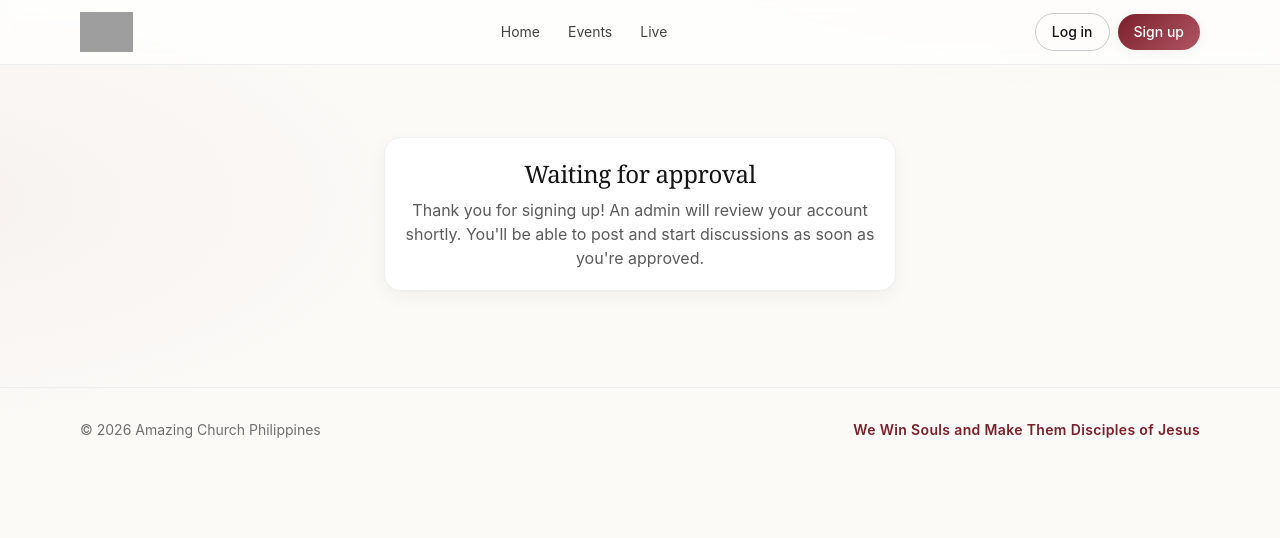
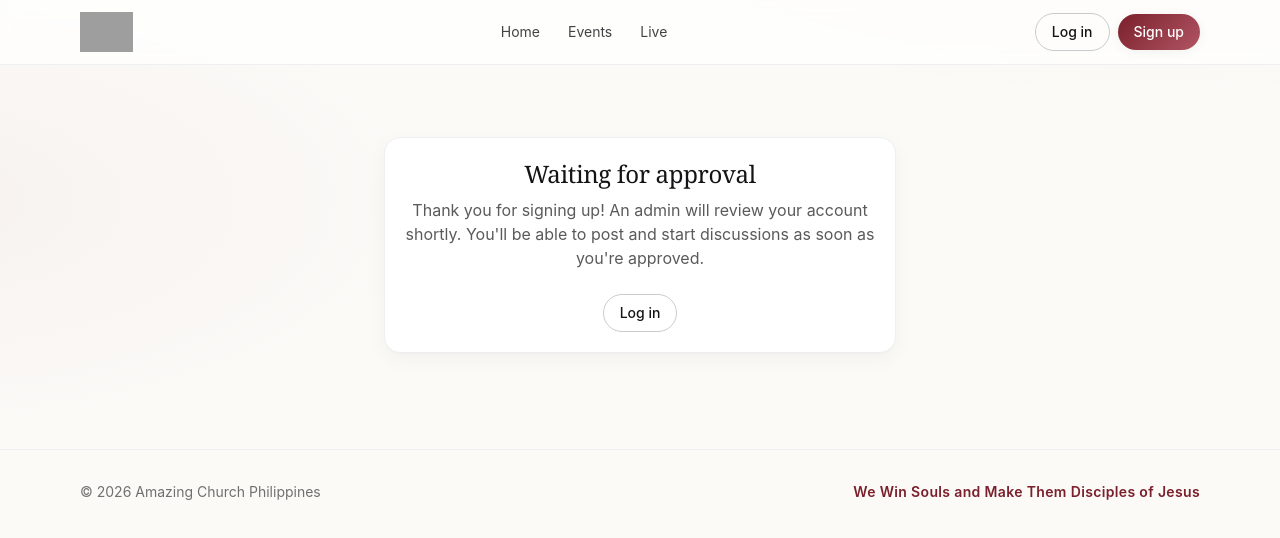
Before and after one commit to sienaalfreddenly-glitch/amazing-church-philippines, a Next.js app: page /pending in a window 1280 px wide. Shown: the top 538 px of the page. Built offline with nearby package versions, Linux system fonts and the light colour scheme; no server answers; grey boxes are pictures that could not be loaded.

Commit message:
Redirect approved users away from /pending

```diff
--- a/src/app/pending/page.js
+++ b/src/app/pending/page.js
@@ -1,4 +1,15 @@
-export default function Pending() {
+import { getSessionAndProfile } from '@/lib/supabase-server';
+import { redirect } from 'next/navigation';
+import Link from 'next/link';
+
+export const dynamic = 'force-dynamic';
+
+export default async function Pending() {
+  const { user, profile } = await getSessionAndProfile();
+
+  // If you're already approved, you don't belong here — go home.
+  if (user && profile?.account_status === 'approved') redirect('/');
+
   return (
     <div className="max-w-lg mx-auto card mt-10 text-center">
       <h1 className="text-2xl mb-2">Waiting for approval</h1>
@@ -6,6 +17,11 @@ export default function Pending() {
         Thank you for signing up! An admin will review your account shortly.
         You'll be able to post and start discussions as soon as you're approved.
       </p>
+      {!user && (
+        <div className="mt-6">
+          <Link href="/login" className="btn-outline">Log in</Link>
+        </div>
+      )}
     </div>
   );
 }
```
